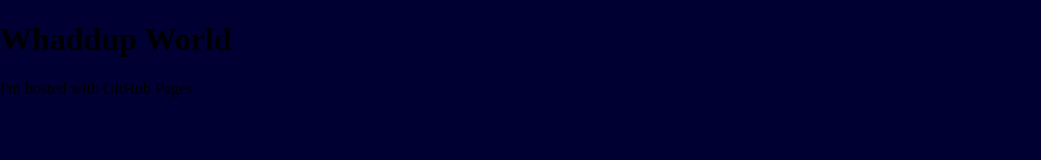
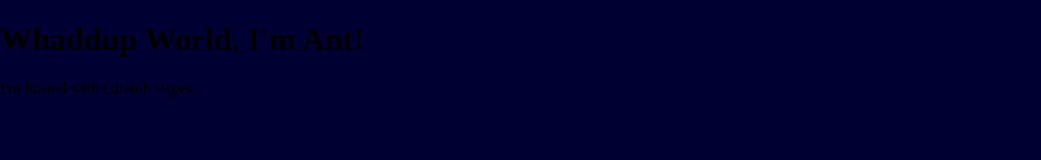
Before and after one commit to undadedigit/undadedigit.github.io, a plain HTML site: page index.html in a window 1280 px wide. Shown: the top 160 px of the page, without its empty margins (0-1041 px from the left). Drawn offline with nearby package versions, Linux system fonts and the light colour scheme.

Commit message:
Update index.html

```diff
--- a/index.html
+++ b/index.html
@@ -14,7 +14,7 @@
 </head>
 
 <body>
-    <h1>Whaddup World</h1>
+    <h1>Whaddup World, I'm Ant!</h1>
     <p>I'm hosted with GitHub Pages.</p>
 
     <div class="container">
```
